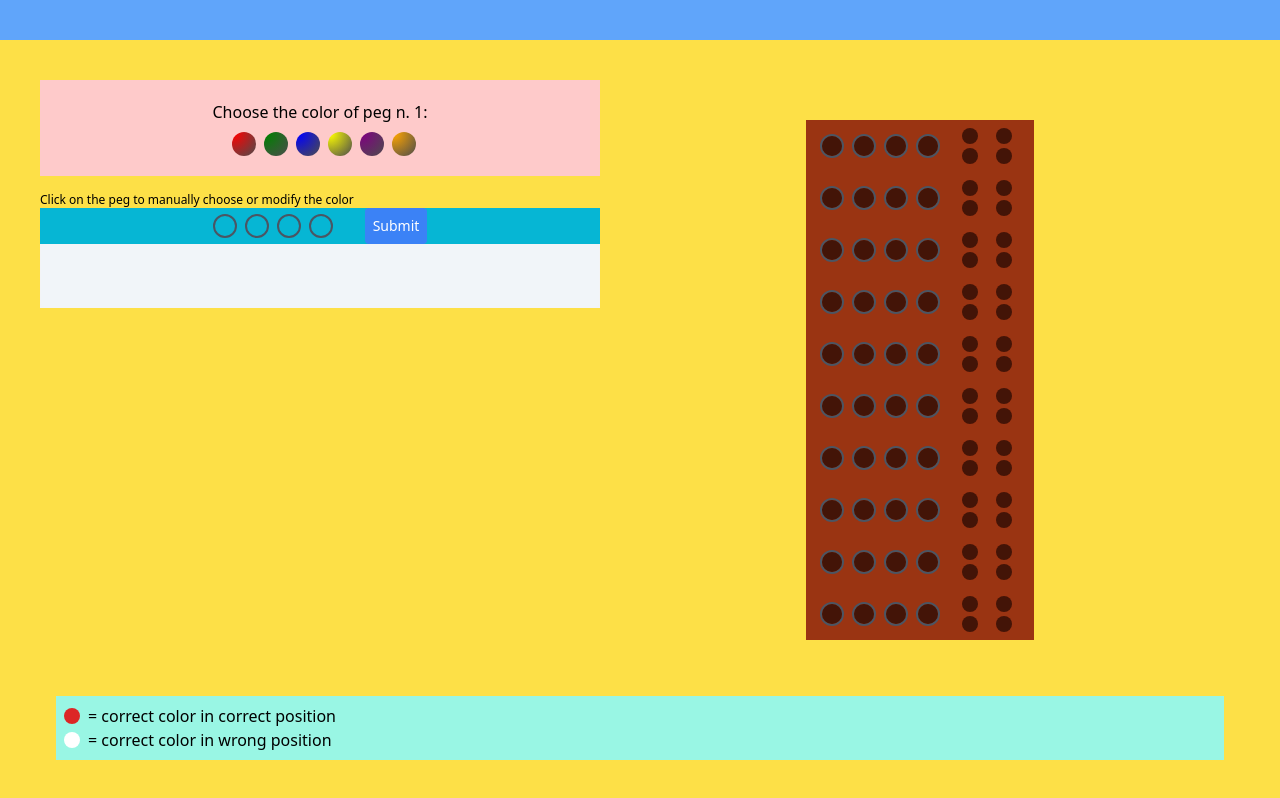
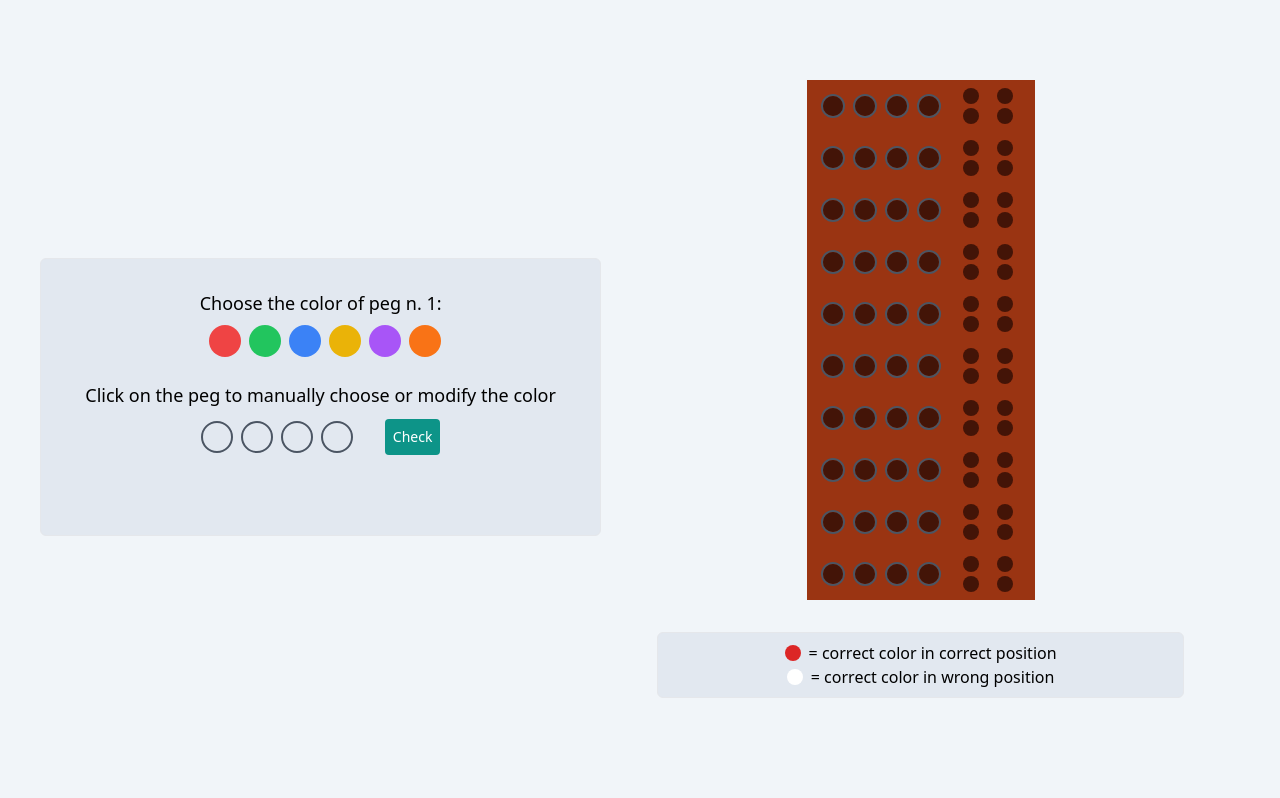
Before and after one commit to puokl/mastermind, a React (Create React App) app: page /play in a window 1280 px wide. Both pictures are taken after a click on the button "Start Game". Shown: the top 798 px of the page. Built offline with nearby package versions, Linux system fonts and the light colour scheme.

Commit message:
style change

```diff
--- a/src/components/Rules.tsx
+++ b/src/components/Rules.tsx
@@ -2,7 +2,7 @@ import React from "react";
 
 function Rules() {
   return (
-    <div className="m-5 mb-20 text-white">
+    <div className="m-5 mb-20 text-black">
       <h2 className="mb-4 text-2xl font-bold">Mastermind Game</h2>
       <p>
         Mastermind is a classic code-breaking game where the goal is to guess
--- a/src/pages/Game.tsx
+++ b/src/pages/Game.tsx
@@ -127,9 +127,9 @@ const Game: React.FC<GameProps> = () => {
       return;
     }
     const feedback = generateFeedback(currentGuess);
-    console.log("Submitting guess:", currentGuess);
-    console.log("secretCode", secretCode);
-    console.log("feedback", feedback);
+    // console.log("Submitting guess:", currentGuess);
+    // console.log("secretCode", secretCode);
+    // console.log("feedback", feedback);
     setAttempts((prevAttempts) =>
       prevAttempts.map((attempt, index) =>
         index === currentAttemptNumber
@@ -163,7 +163,6 @@ const Game: React.FC<GameProps> = () => {
       setSelectedPegs([...selectedPegs, pegIndex + 1]);
       setSelectedPeg(null);
     } else {
-      // Inform the user to select the specific peg manually
       console.log("Please select a specific peg manually.");
     }
   };
@@ -179,7 +178,7 @@ const Game: React.FC<GameProps> = () => {
     setCurrentAttemptNumber(0);
     setIsGameOver(false);
     setHasWon(false);
-    setIsGameInProgress(true); // Start the game
+    setIsGameInProgress(true);
   };
 
   useEffect(() => {
@@ -194,26 +193,36 @@ const Game: React.FC<GameProps> = () => {
   }, [secretCode]);
 
   return (
-    <div className="w-screen min-h-screen pt-10 bg-blue-400">
+    <div className="relative w-screen min-h-screen pt-10 bg-slate-100">
       {/* Start Game */}
       {!isGameInProgress && (
         <div className="p-10">
+          <div className="flex flex-col items-center justify-around gap-10 lg:flex-row lg:items-start">
             <Rules />
+            <img
+              src="/Mastermind.jpeg"
+              alt="Description of your image"
+              className="mt-4 max-h-80 lg:ml-4 lg:mt-0"
+            />
+          </div>
+          <div className="flex items-center justify-center w-full">
             <button
               onClick={startGame}
-            className="px-4 py-2 text-white bg-blue-500 rounded"
+              className="px-4 py-2 mx-auto mt-10 text-white bg-blue-500 rounded "
             >
               Start Game
             </button>
           </div>
+        </div>
       )}
 
       {isGameInProgress && (
-        <div className="w-100% bg-yellow-300 min-h-screen p-10">
-          <div className="md:flex">
-            <div className="md:w-1/2">
+        <div className="w-100% bg-slate-100 min-h-screen pb-10 px-10">
+          <div className="md:flex md:items-center">
+            {/* SELECTION AREA */}
+            <div className="p-4 border rounded-md bg-slate-200 md:w-1/2 md:max-h-96">
               {/* {automatic selection} */}
-              <div className="flex flex-col items-center justify-center h-24 mb-4 space-x-2 bg-red-200 ">
+              <div className="flex flex-col items-center justify-center h-24 mb-4 space-x-2 md:text-lg">
                 {currentGuess.includes("") ? (
                   <p className="mb-2">
                     Choose the color of peg n. {currentGuess.indexOf("") + 1}:
@@ -228,29 +237,29 @@ const Game: React.FC<GameProps> = () => {
                     return (
                       <div
                         key={color}
-                        className={`w-6 h-6 rounded-full ${getColorClass(
+                        className={`w-8 h-8 rounded-full md:w-8 md:h-8 ${getColorClass(
                           color
                         )} hover:${getColorClassDark(color)} block m-0`}
-                        style={{
-                          background: `radial-gradient(circle at 2px 2px, ${color}, #4C4C4C)`,
-                        }}
+                        // style={{
+                        //   background: `radial-gradient(circle at 2px 2px, ${color}, #4C4C4C)`,
+                        // }}
                         onClick={() => selectColorFromPalette(color, index)}
                       ></div>
                     );
                   })}
                 </div>
               </div>
-              <div>
-                <p className="text-xs md:text-md">
+              <div className="flex flex-col items-center justify-center h-4 mb-4 space-x-2">
+                <p className="text-xs md:text-md lg:text-lg">
                   Click on the peg to manually choose or modify the color
                 </p>
               </div>
-              <div className="flex items-center justify-center space-x-8 bg-cyan-500">
+              <div className="flex items-center justify-center space-x-8 ">
                 <div className="flex space-x-2">
                   {currentGuess.map((color, pegIndex) => (
                     <div
                       key={pegIndex}
-                      className={`relative w-6 h-6 rounded-full border-2 border-gray-600 ${
+                      className={`relative w-6 h-6 md:w-8 md:h-8 rounded-full border-2 border-gray-600 ${
                         activePeg === pegIndex ? "scale-125" : ""
                       } ${getColorClass(
                         color
@@ -260,37 +269,22 @@ const Game: React.FC<GameProps> = () => {
                       onClick={() =>
                         isGameInProgress && handlePegClick(pegIndex)
                       }
-                    >
-                      {/* {color === "" &&
-                        hoveredPeg === pegIndex &&
-                        isGameInProgress && (
-                          <div className="absolute w-48 px-2 py-1 mt-2 text-xs transform -translate-x-1/2 bg-gray-400 rounded top-full left-1/2">
-                            Click to manually choose this peg color
-                          </div>
-                        )}
-                      {color !== "" &&
-                        hoveredPeg === pegIndex &&
-                        isGameInProgress && (
-                          <div className="absolute w-48 px-2 py-1 mt-2 text-xs transform -translate-x-1/2 bg-gray-400 rounded top-full left-1/2">
-                            Click to manually modify this peg color
-                          </div>
-                        )} */}
-                    </div>
+                    ></div>
                   ))}
                 </div>
                 <button
                   onClick={submitGuess}
-                  className="p-2 text-sm text-white bg-blue-500 rounded"
+                  className="p-2 text-sm text-white bg-teal-600 rounded"
                   disabled={isGameOver}
                 >
-                  Submit
+                  Check
                 </button>
               </div>
 
-              <div className="w-auto h-16 bg-slate-100">
-                <div className="flex flex-col items-center justify-center w-auto h-full p-4 border border-gray-100 rounded">
+              <div className="w-auto h-16 md:pt-2">
+                <div className="flex flex-col items-center justify-center w-auto h-full p-4 rounded">
                   {activePeg !== null && (
-                    <p className="mb-2 text-xs">
+                    <p className="mb-2 text-xs md:text-md lg:text-lg">
                       Choose the color of peg n. {activePeg + 1}:
                     </p>
                   )}
@@ -300,7 +294,7 @@ const Game: React.FC<GameProps> = () => {
                       {pegColors.map((color) => (
                         <div
                           key={color}
-                          className={`w-6 h-6 rounded-full ${getColorClass(
+                          className={`w-6 h-6 rounded-full md:w-8 md:h-8 ${getColorClass(
                             color
                           )}`}
                           onClick={() => selectColor(color)}
@@ -310,8 +304,18 @@ const Game: React.FC<GameProps> = () => {
                   )}
                 </div>
               </div>
+              {/* <div className="flex flex-col items-center justify-center w-auto p-2 m-4 border rounded-md bg-stone-200 sm:hidden md:block">
+                <div className="flex items-center">
+                  <div className="w-4 h-4 mr-2 bg-red-600 rounded-full"></div> =
+                  correct color in correct position
                 </div>
-            {/* Attempts board */}
+                <div className="flex items-center">
+                  <div className="w-4 h-4 mr-2 bg-white rounded-full"></div> =
+                  correct color in wrong position
+                </div>
+              </div> */}
+            </div>
+            {/* ATTEMPTS BOARD */}
             <div className="m-10 md:w-1/2 ">
               {/* <div className=""> */}
               {attempts.map((attempt, index) => (
@@ -320,7 +324,7 @@ const Game: React.FC<GameProps> = () => {
                   className="flex items-center justify-center border-orange-400 border-1"
                 >
                   {/* Guess Pegs Section - your code*/}
-                  <div className="p-3 md:p-3.5 bg-orange-800 ">
+                  <div className="p-3 md:p-3.5 bg-orange-800">
                     <div className="flex space-x-2 bg-orange-800 ">
                       {/* Rendering pegs */}
                       {[...Array(codeLength)].map((_, pegIndex) => (
@@ -380,10 +384,7 @@ const Game: React.FC<GameProps> = () => {
                   </div>
                 </div>
               ))}
-              {/* </div> */}
-            </div>
-          </div>
-          <div className="p-2 m-4 bg-teal-200">
+              <div className="flex flex-col items-center justify-center w-auto p-2 m-4 mt-8 border rounded-md bg-slate-200">
                 <div className="flex items-center">
                   <div className="w-4 h-4 mr-2 bg-red-600 rounded-full"></div> =
                   correct color in correct position
@@ -393,15 +394,18 @@ const Game: React.FC<GameProps> = () => {
                   correct color in wrong position
                 </div>
               </div>
+              {/* </div> */}
+            </div>
+          </div>
         </div>
       )}
       {/* Current guess */}
       {isGameOver && (
-        <div className="absolute inset-0 flex items-center justify-center min-h-screen bg-gray-700 bg-opacity-50">
-          <div className="p-4 bg-white rounded">
-            <p>Game Over!</p>
-            <p className="mt-2">The correct code was:</p>
-            <div className="flex mt-2 space-x-2">
+        <div className="absolute inset-0 flex items-center justify-center h-full min-h-screen bg-gray-700 bg-opacity-50">
+          <div className="p-4 bg-white rounded ">
+            <p className="flex justify-center font-bold">Game Over!</p>
+            <p className="flex justify-center mt-2">The correct code was:</p>
+            <div className="flex justify-center mt-2 space-x-2">
               {secretCode.map((color, index) => (
                 <div
                   key={index}
--- a/src/pages/Home.tsx
+++ b/src/pages/Home.tsx
@@ -4,7 +4,9 @@ import { Link } from "react-router-dom";
 function Home() {
   return (
     <div className="flex flex-col items-center justify-center h-screen bg-gray-100">
-      <div className="mb-4 text-4xl font-bold">Welcome to Game Playground!</div>
+      <div className="mb-4 text-4xl font-bold">
+        Welcome to Phuoc's Playground!
+      </div>
       <p className="mb-8 text-lg text-gray-700">
         Explore and enjoy various games. Click on the links below to play!
       </p>
```
Also changed, not shown: public/Mastermind.jpeg (added). Lines whose indentation alone changed are shown as unchanged.
